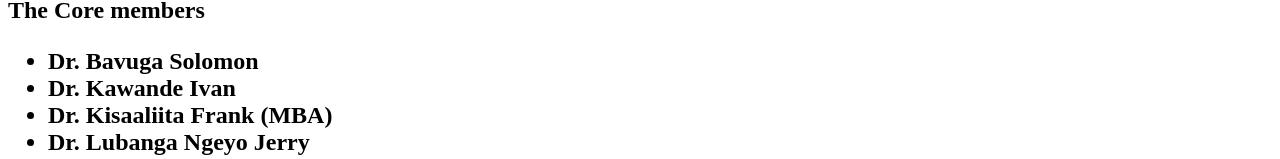
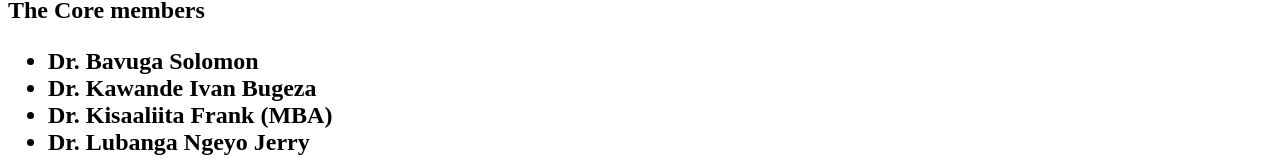
Before and after one commit to kisaaliitah/Mask-Capital-Group-Ltd, a plain HTML site: page index.html in a window 1280 px wide. Shown: the part 470-629 px from the top of the page. Drawn offline with Linux system fonts and the light colour scheme.

Commit message:
added Bugeza to Kawande Ivan

```diff
--- a/index.html
+++ b/index.html
@@ -19,7 +19,7 @@
             The Core members
             <ul>
                 <li>Dr. Bavuga Solomon</li>
-                <li>Dr. Kawande Ivan</li>
+                <li>Dr. Kawande Ivan Bugeza</li>
                 <li>Dr. Kisaaliita Frank (MBA)</li>
                 <li>Dr. Lubanga Ngeyo Jerry</li>
                 <li>Dr. Mwebesa Elvin Silverio</li>
```
